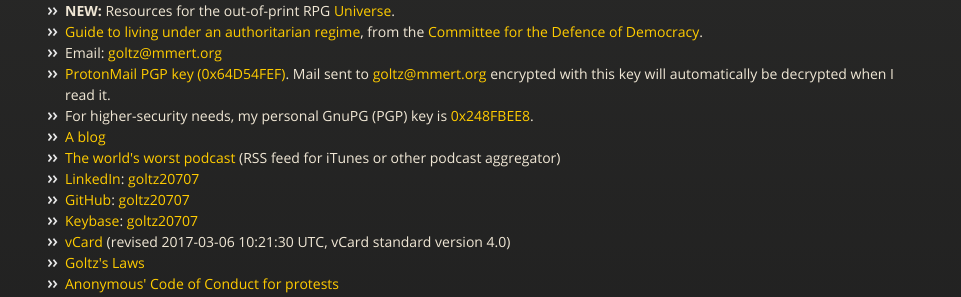
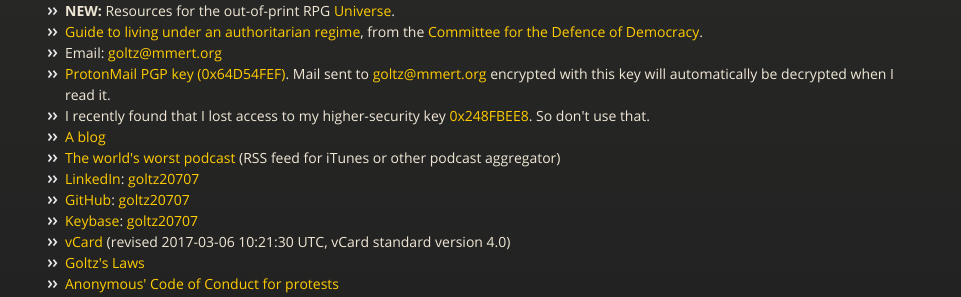
Before and after one commit to goltz20707/goltz20707.github.io, a Jekyll site: the page built from index.html, in a window 1280 px wide. Shown: the part 210-507 px from the top of the page, without its empty margins (0-961 px from the left). Built offline with Jekyll 4.4.1, drawn with Linux system fonts in a browser that asks for light colours.

Commit message:
Update index.html
Lost access to PGP key.

```diff
--- a/index.html
+++ b/index.html
@@ -33,8 +33,9 @@ descr: "Home page of James P. GOLTZ"
       to <a href="mailto:goltz@mmert.org">goltz@mmert.org</a>
       encrypted with this key will automatically be decrypted when I
       read it.</li>
-  <li>For higher-security needs, my personal GnuPG (PGP) key
-    is <a href="https://keybase.io/goltz20707/pgp_keys.asc?fingerprint=a8eba189c2a8431a30f699ae7fa6a207248fbee8">0x248FBEE8</a>.</li>
+  <li>I recently found that I lost access to my higher-security
+  key <a href="https://keybase.io/goltz20707/pgp_keys.asc?fingerprint=a8eba189c2a8431a30f699ae7fa6a207248fbee8">0x248FBEE8</a>.
+  So don't use that.</li>
   <li><a href="blog.html">A blog</a></li>
   <li><a href="npi.xml">The world's worst podcast</a> (RSS feed for
       iTunes or other podcast aggregator)</li>
```
